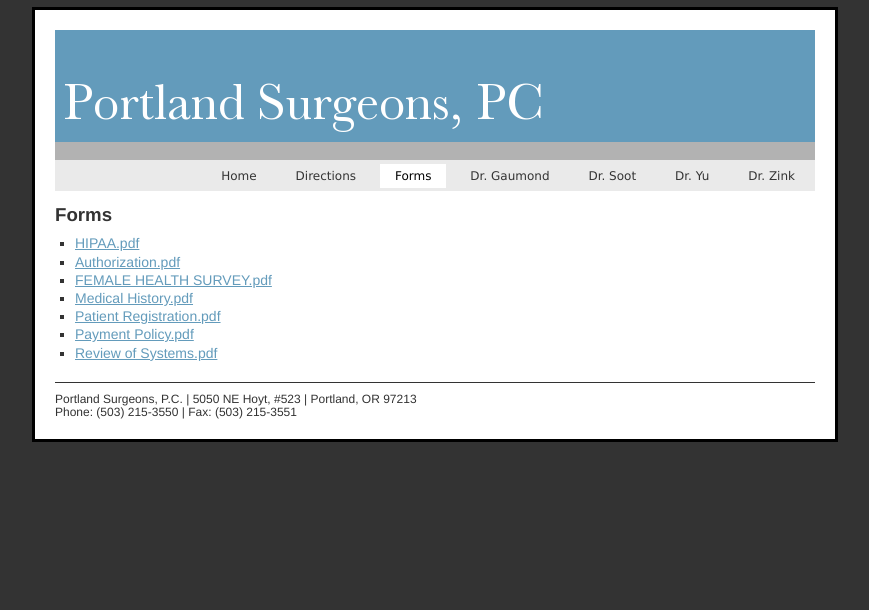
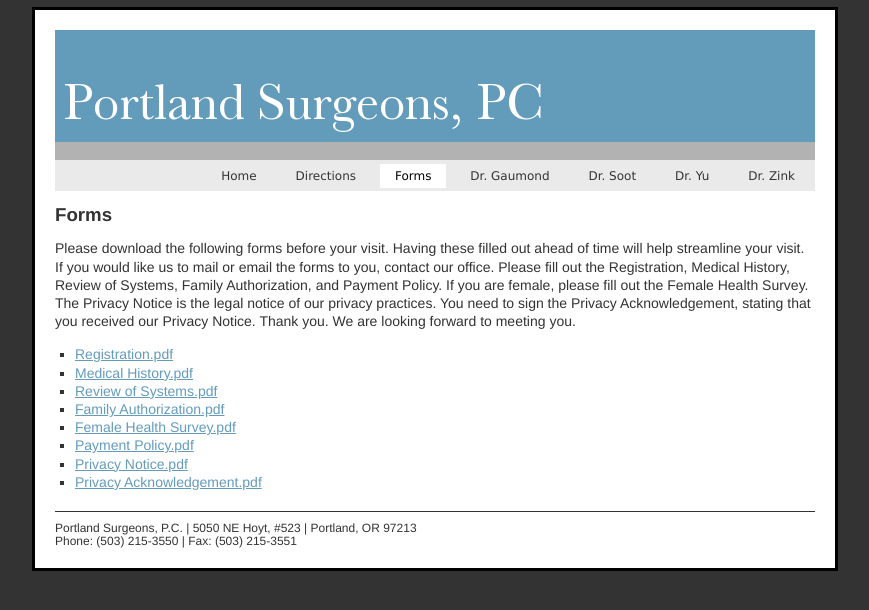
Before and after one commit to danz1976/portland-surgeons, a PHP site: page /forms.php in a window 1280 px wide. Shown: the top 610 px of the page, without its empty margins (205-1074 px from the left). Run offline with PHP 8.4, Linux system fonts and the light colour scheme; style sheets or scripts are compiled from the project's sources.

Commit message:
Wording_and_forms

```diff
--- a/forms.php
+++ b/forms.php
@@ -2,14 +2,22 @@
 
 <h2>Forms</h2>
 
+<p> Please download the following forms before your visit.  Having these filled out ahead of time will
+help streamline your visit.  If you would like us to mail or email the forms to you, contact our office.
+Please fill out the Registration, Medical History, Review of Systems, Family Authorization, and Payment Policy.  If you are
+female, please fill out the Female Health Survey.  The Privacy Notice is
+the legal notice of our privacy practices. You need to sign the Privacy Acknowledgement, stating that you
+received our Privacy Notice.  Thank you.  We are looking forward to meeting you. </p>
+
 <ul>
-  <li><a href="forms/HIPAA.pdf">HIPAA.pdf</a>
-  <li><a href="forms/Authorization.pdf">Authorization.pdf</a>
-  <li><a href="forms/PS_FEMALE_HEALTH_SURVEY.pdf">FEMALE HEALTH SURVEY.pdf</a>
+  <li><a href="forms/PS_Patient_Registration.pdf">Registration.pdf</a>
   <li><a href="forms/PS_Medical_History.pdf">Medical History.pdf</a>
-  <li><a href="forms/PS_Patient_Registration.pdf">Patient Registration.pdf</a>
+  <li><a href="forms/PS_Review_of_Systems.pdf">Review of Systems.pdf</a>
+  <li><a href="forms/Authorization.pdf">Family Authorization.pdf</a>
+  <li><a href="forms/PS_FEMALE_HEALTH_SURVEY.pdf">Female Health Survey.pdf</a>
   <li><a href="forms/PS_Payment_Policy.pdf">Payment Policy.pdf</a>
-  <li><a href="forms/PS_Review_of_Systems.pdf">Review of Systems.pdf</a>
+  <li><a href="forms/Privacy.notice.pdf">Privacy Notice.pdf</a>
+  <li><a href="forms/HIPAA.pdf">Privacy Acknowledgement.pdf</a>
 </ul>
 
 <?php include('footer.php') ?>
--- a/zink.php
+++ b/zink.php
@@ -16,9 +16,11 @@
 interest include gallbladder surgery, hernias (laparoscopic and open), colon
 and small bowel surgery, surgery for melanoma, and surgery for breast
 disease.  She is particularly interested in working with athletes and others
-who participate in strong physical activity, on being able to return to a
+who participate in strong physical activity, on helping them return to a
 high level of function as quickly as possible after hernia repairs and
-other surgeries.</p>
+other surgeries.  She has experience working with long distance runners, advanced
+cyclists, people who do heavy lifting for work, and others interested in maintaining
+their physical activity.  </p>
 
 <p>When not working, she enjoys juggling, unicycling, skiing, kayaking,
 cooking, traveling, and playing with her family.</p>
```
Also changed, not shown: index.php (+12 -0 lines), soot.php (+5 -3 lines), 1 other file.
